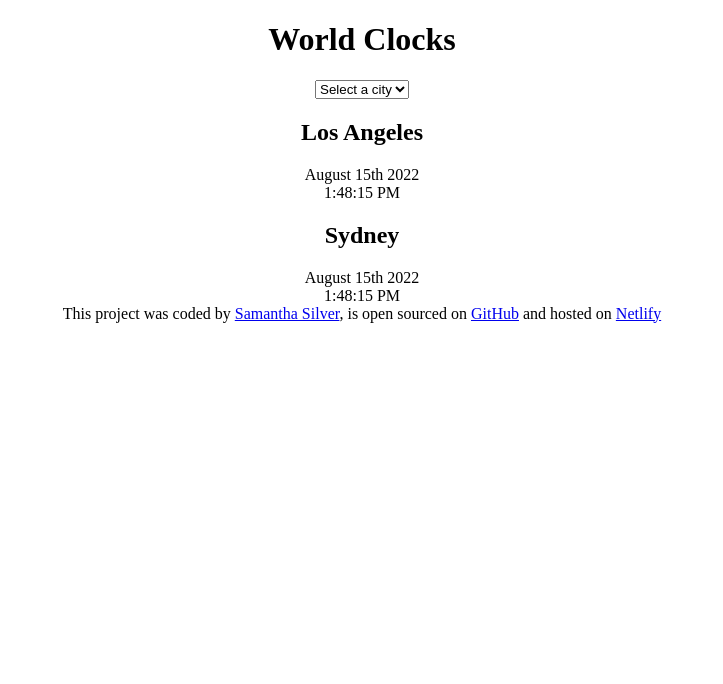
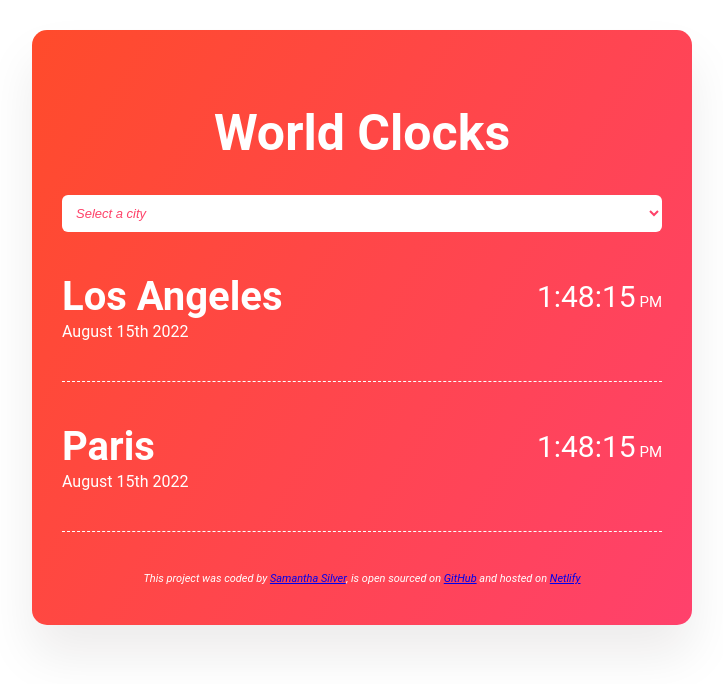
Before and after one commit to samanthadsilver/World-Clock, a plain HTML site: page index.html in a window 1280 px wide. Shown: the whole page, without its empty margins (278-1001 px from the left). Drawn offline with nearby package versions, Linux system fonts and the light colour scheme.

Commit message:
CSS added

```diff
--- a/css/style.css
+++ b/css/style.css
@@ -1,7 +1,74 @@
 body {
+  background: #ffffff;
+  font-family: "Roboto", sans-serif;
+  color: #ffffff;
+}
+
+#citiesSearch {
+  display: block;
+  background: #ffffff;
+  border: none;
+  border-radius: 6px;
+  width: 100%;
+  padding: 10px;
+  font-style: italic;
+  font-size: 13px;
+  color: #fe4269;
+}
+
+.container {
+  background: transparent
+    linear-gradient(300deg, rgb(255, 65, 108) 0%, rgb(255, 75, 43) 100%);
+  max-width: 600px;
+  margin: 30px auto;
+  padding: 30px;
+  border-radius: 15px;
+  box-shadow: 0 30px 50px rgba(22, 2, 13, 0.08);
+}
+
+.city {
+  display: flex;
+  justify-content: space-between;
+  padding: 40px 0px 40px 0px;
+  border-bottom: 1.5px dashed #ffffff;
+}
+
+.city:last-child {
+  border: none;
+}
+
+.time {
+  font-style: normal;
+  font-size: 30px;
+  line-height: 50px;
+}
+
+.time small {
+  font-size: 15px;
+  line-height: 25px;
+}
+
+header {
+  padding: 10px 0 0px;
   text-align: center;
 }
 
+h1 {
+  text-align: center;
+  font-size: 50px;
+}
+
+h2 {
+  font-style: normal;
+  font-size: 40px;
+  line-height: 50px;
+  margin: 0;
+}
+
 footer {
+  font-style: italic;
+  font-size: 11px;
+  padding: 40px 0 10px;
   text-align: center;
+  color: #ffffff;
 }
--- a/index.html
+++ b/index.html
@@ -13,29 +13,36 @@
 
 <body>
     <div class="container">
+        <header>
             <h1>World Clocks</h1>
-        <select name="" id="cities">
+            <select name="" id="citiesSearch">
                 <option value="">Select a city</option>
                 <option value="london">London</option>
                 <option value="nyc">New York</option>
                 <option value="sydney">Sydney</option>
             </select>
+        </header>
+
         <div class="city">
+            <div>
                 <h2>Los Angeles</h2>
                 <div class="date">August 15th 2022</div>
-            <div class="time">1:48:15 PM</div>
+            </div>
+            <div class="time">1:48:15<small> PM</small></div>
         </div>
         <div class="city">
-            <h2>Sydney</h2>
+            <div>
+                <h2>Paris</h2>
                 <div class="date">August 15th 2022</div>
-            <div class="time">1:48:15 PM</div>
             </div>
+            <div class="time">1:48:15<small> PM</small></div>
         </div>
         <footer>This project was coded by <a href="https://www.shecodes.io/graduates/104265-samantha-silver"
                 target="_blank">Samantha Silver</a>, is open sourced on <a
                 href="https://github.com/samanthadsilver/World-Clock" target="_blank">GitHub</a> and
             hosted on <a href="https://world-clock-samantha-silver.netlify.app" target="_blank">Netlify</a>
         </footer>
+    </div>
     <script src="javascript/index.js"></script>
 </body>
 
```
Lines whose indentation alone changed are shown as unchanged.
